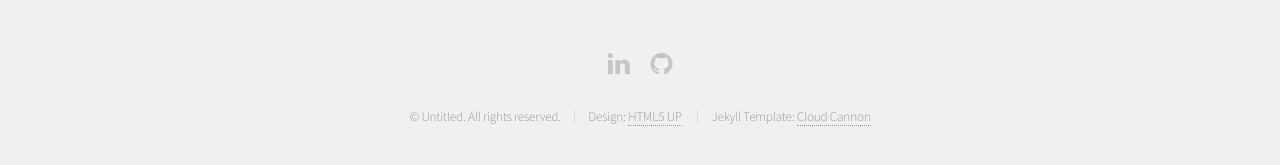
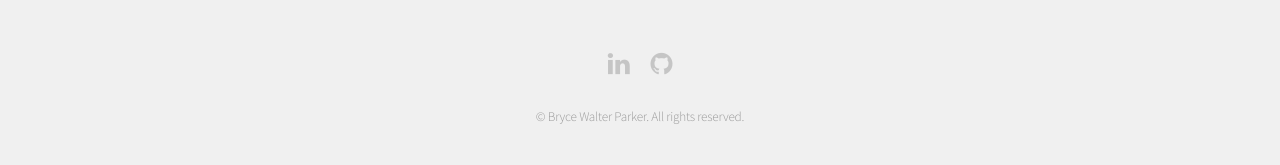
Before and after one commit to BryceWalter/BryceWalter.github.io, a Jekyll site: the page built from blog/index.html, in a window 1280 px wide and 900 px high, scrolled down 2065 px. Shown: the part 689-854 px from the top of the window. Built offline with Jekyll 4.4.1, drawn with Linux system fonts in a browser that asks for light colours.

```diff
--- a/_includes/footer.html
+++ b/_includes/footer.html
@@ -6,8 +6,7 @@
 					<li><a href="https://github.com/BryceWalter" class="icon fa-github"><span class="label">Github</span></a></li>
 				</ul>
 				<ul class="copyright">
-					<li>&copy; Untitled. All rights reserved.</li><li>Design: <a href="http://html5up.net">HTML5 UP</a></li>
-					<li> Jekyll Template: <a href="http://cloudcannon.com">Cloud Cannon</a></li>
+					<li>&copy; Bryce Walter Parker. All rights reserved.</li>
 				</ul>
 			</footer>
 
```
Also changed, not shown: favicon.ico (added).
